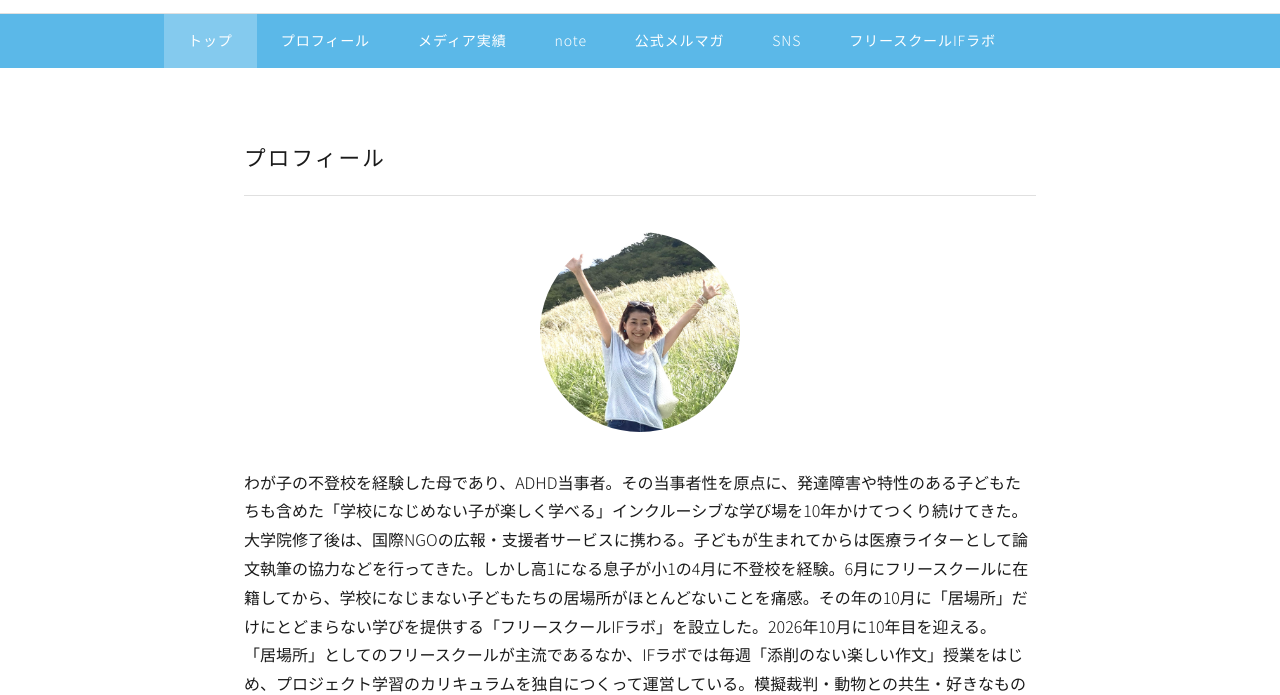
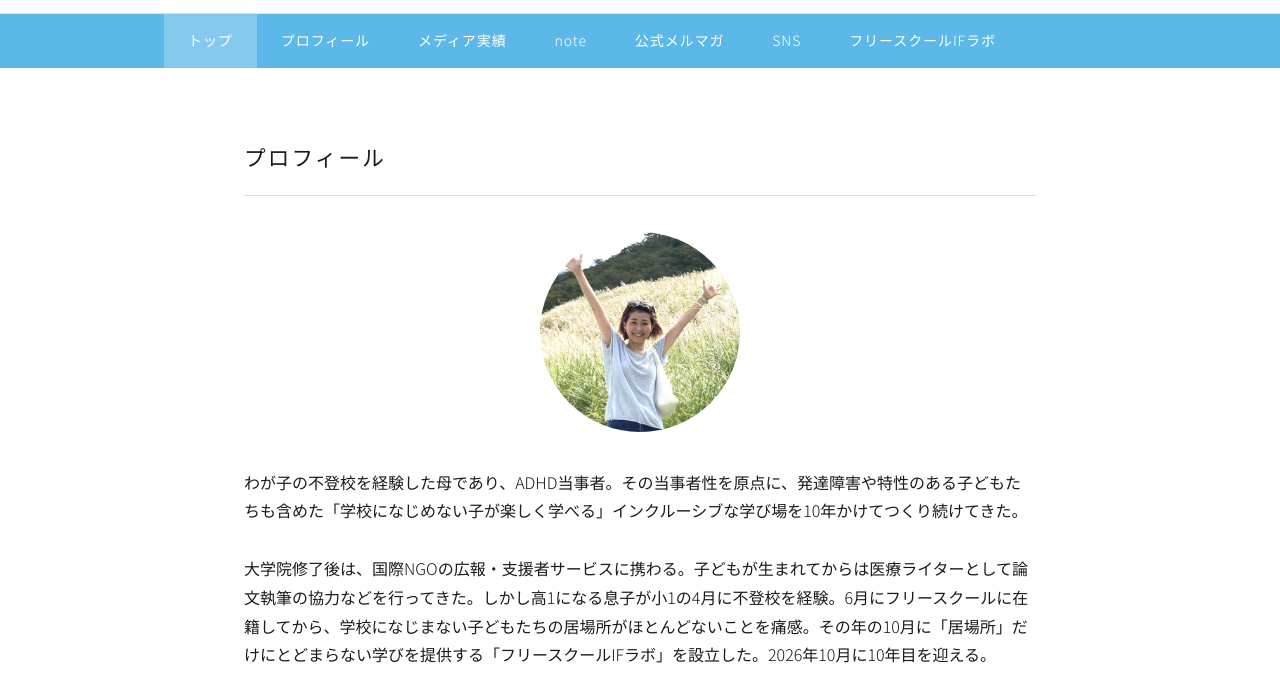
Before and after one commit to makanuma-cpu/akanumamisato-site, a plain HTML site: page index.html in a window 1280 px wide. Shown: the part 105-800 px from the top of the page. Drawn offline with nearby package versions, Linux system fonts and the light colour scheme.

Commit message:
Update index.html

```diff
--- a/index.html
+++ b/index.html
@@ -52,10 +52,15 @@
           <img src="profile_pic.jpg" alt="赤沼美里">
         </div>
           <p>わが子の不登校を経験した母であり、ADHD当事者。その当事者性を原点に、発達障害や特性のある子どもたちも含めた「学校になじめない子が楽しく学べる」インクルーシブな学び場を10年かけてつくり続けてきた。</p>
+          <BR>
           <p>大学院修了後は、国際NGOの広報・支援者サービスに携わる。子どもが生まれてからは医療ライターとして論文執筆の協力などを行ってきた。しかし高1になる息子が小1の4月に不登校を経験。6月にフリースクールに在籍してから、学校になじまない子どもたちの居場所がほとんどないことを痛感。その年の10月に「居場所」だけにとどまらない学びを提供する「フリースクールIFラボ」を設立した。2026年10月に10年目を迎える。</p>
+          <BR>
           <p>「居場所」としてのフリースクールが主流であるなか、IFラボでは毎週「添削のない楽しい作文」授業をはじめ、プロジェクト学習のカリキュラムを独自につくって運営している。模擬裁判・動物との共生・好きなものプレゼン・北海道旅行に向けたアイヌ探求・ショート映画づくり・吉祥寺探検など、子どもたちの好奇心が学びの出発点になっている。</p>
+          <BR>
           <p>医療ライターとしても、発達障害ポータルサイトや育児マンガへの解説コラムを執筆。秋田書店の漫画サイト「souffle」では数年にわたって人気記事上位を独占することもあった。不登校新聞でも不登校当事者へのインタビュー記事を執筆。</p>
+          <BR>
           <p>子どもたちの学び支援だけでなく、母親支援も積極的に行っている。応用行動分析学を活用した「ABAペアレントトレーニング」をはじめ、「不安講座」や「至らないと思ってしまう自分に寄り添う会」などを開催。子どもが不登校でも発達障害があっても、まず母親が「自分らしく自分の人生を生きる」ことを大切にしている。</p>
+          <BR>
           <p>好奇心への多動という恩恵により、多趣味。フルートのほか、近年は弾き語りに挑戦中。50歳デビューを弾き語りの先生とともに目指している。</p>
         </div>
       </div>
```
